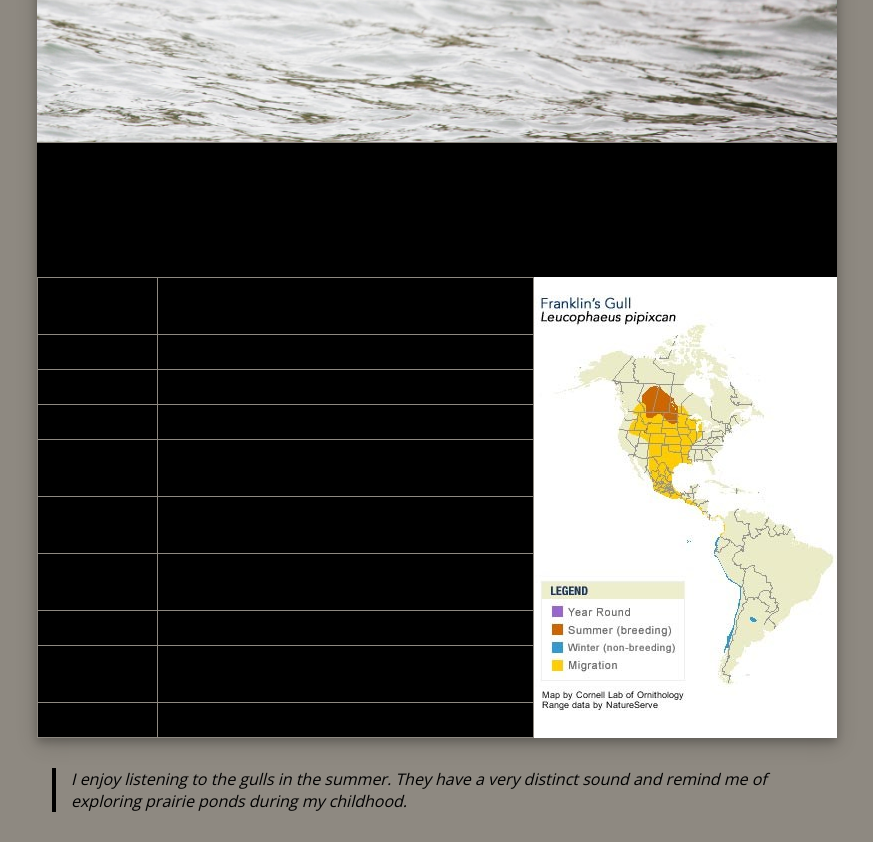
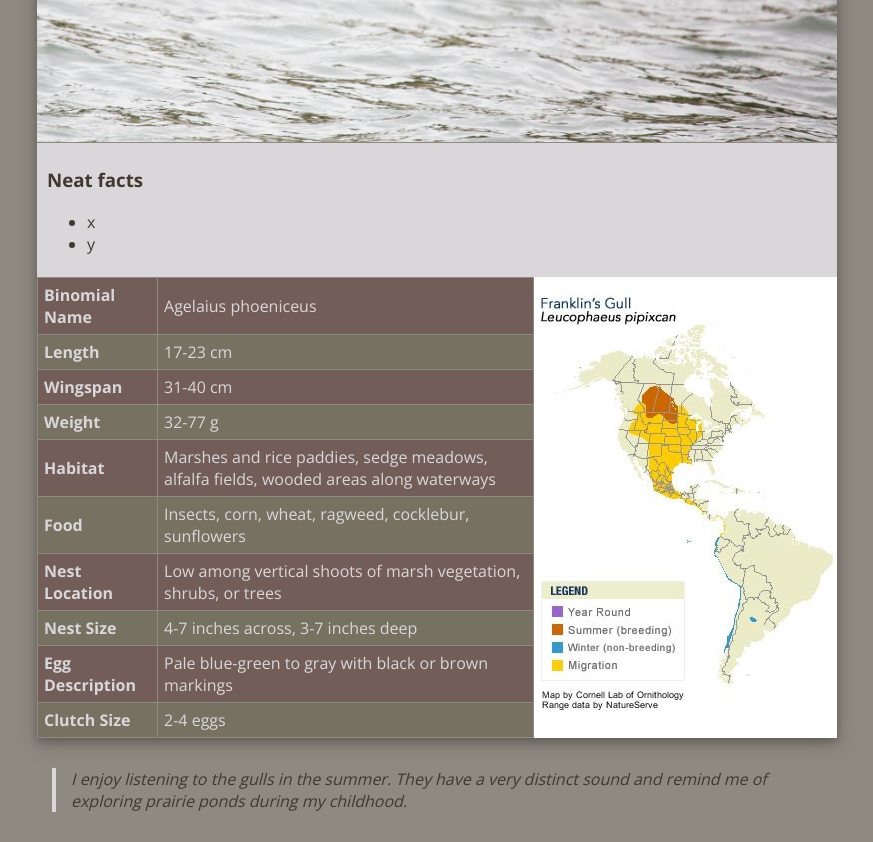
Before and after one commit to Hhpon/seng513-1, a plain HTML site: page pages/gull.html in a window 1280 px wide. Shown: the part 561-1403 px from the top of the page, without its empty margins (203-1076 px from the left). Drawn offline with nearby package versions, Linux system fonts and the light colour scheme; a web font is replaced by a local one.

Commit message:
colors set

```diff
--- a/pages/gull.html
+++ b/pages/gull.html
@@ -23,7 +23,7 @@
       <div class="content">
           <div class="polaroid">
             <img class="birdimg" src="../img/gull.jpg" alt="gull">
-            <div class="note">
+            <div class="note dark-text">
               <h3>Neat facts</h3>
               <ul>
                 <li>x</li>
@@ -31,7 +31,7 @@
               </ul>
             </div>
             <div class="fact">
-              <table class="fact">
+              <table class="fact light-text">
                 <tr><th>Binomial Name</th><td>Agelaius phoeniceus</td></tr>
                 <tr><th>Length</th><td>17-23 cm</td></tr>
                 <tr><th>Wingspan</th><td>31-40 cm</td></tr>
--- a/style.css
+++ b/style.css
@@ -6,7 +6,7 @@ Blackbird
   --table-odd: #59962D;
   --background: #C5C6AD;
   --dark-text: #252A25;
-  --light-text: #fcfcfc;
+  --light-text: #FCFCFC;
   --note: #878F67;
 }
 
@@ -14,60 +14,60 @@ Blackbird
 Chickadee
 */
 :root.chickadee {
-  --table-even: #000000;
-  --table-odd: #000000;
+  --table-even: #CFB898;
+  --table-odd: #9B9790;
   --background: #57441e;
-  --dark-text: #000000;
-  --light-text: #000000;
-  --note: #000000;
+  --dark-text: #120C0A;
+  --light-text: #FCFCFC;
+  --note: #8C6434;
 }
 
 /*
 Gull
 */
 :root.gull {
-  --table-even: #000000;
-  --table-odd: #000000;
+  --table-even: #767160;
+  --table-odd: #735D58;
   --background: #8e8981;
-  --dark-text: #000000;
-  --light-text: #000000;
-  --note: #000000;
+  --dark-text: #403931;
+  --light-text: #D9D7D9;
+  --note: #D9D7D9;
 }
 
 /*
 Mallard
 */
 :root.mallard {
-  --table-even: #000000;
-  --table-odd: #000000;
+  --table-even: #C7C0BD;
+  --table-odd: #9FA8A9;
   --background: #B04d3e;
-  --dark-text: #000000;
-  --light-text: #000000;
-  --note: #000000;
+  --dark-text: #292C1F;
+  --light-text: #FCFCFC;
+  --note: #83837F;
 }
 
 /*
 Owl
 */
 :root.owl {
-  --table-even: #000000;
-  --table-odd: #000000;
-  --background: #d5dcdd;
+  --table-even: #988A6E;
+  --table-odd: #705D3F;
+  --background: #D5DCDD;
   --dark-text: #000000;
-  --light-text: #000000;
-  --note: #000000;
+  --light-text: #DCCBA1;
+  --note: #312720;
 }
 
 /*
 Wren
 */
 :root.wren {
-  --table-even: #000000;
-  --table-odd: #000000;
-  --background: #c8c594;
-  --dark-text: #000000;
-  --light-text: #000000;
-  --note: #000000;
+  --table-even: #8AA876;
+  --table-odd: #6F913C;
+  --background: #C8C594;
+  --dark-text: #0D3D09;
+  --light-text: #FCFCFC;
+  --note: #51820B;
 }
 
 body {
@@ -184,7 +184,7 @@ map {
   background: white;
 }
 
-table.fact {
+table {
   border-collapse: collapse;
   color: var(--dark-text);
 }
@@ -212,6 +212,14 @@ blockquote {
   border-left: 4px solid var(--note);
 }
 
+.light-text {
+  color: var(--light-text);
+}
+
+.dark-text {
+  color: var(--dark-text);
+}
+
 td, th {
   text-align: left;
   padding: 6px;
```
Also changed, not shown: pages/chickadee.html (+1 -1 lines), pages/mallard.html (+1 -1 lines).
